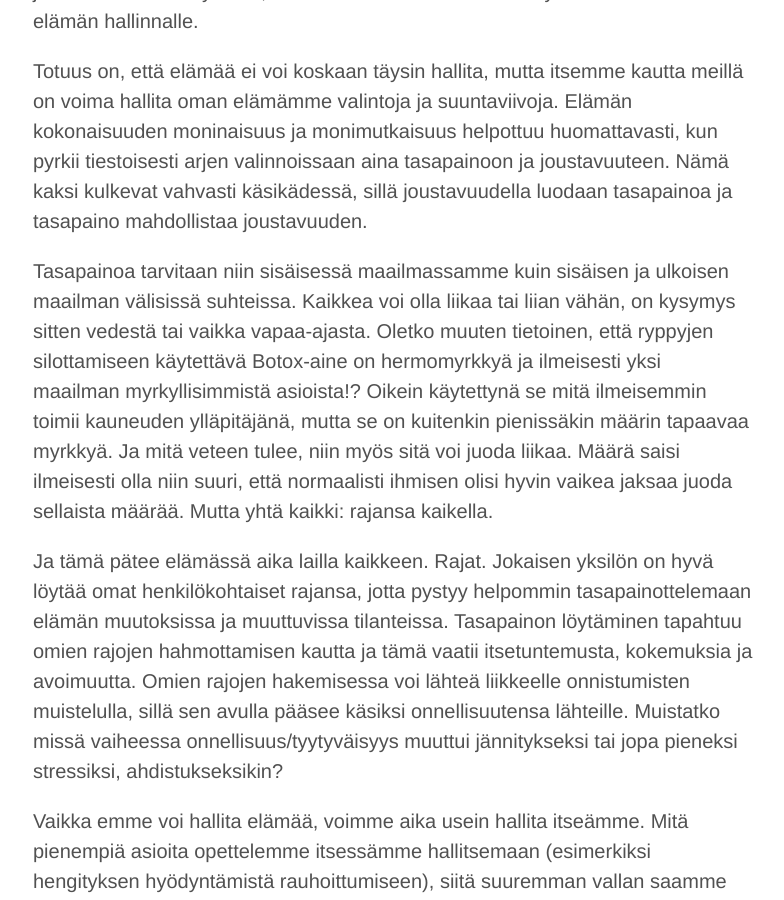
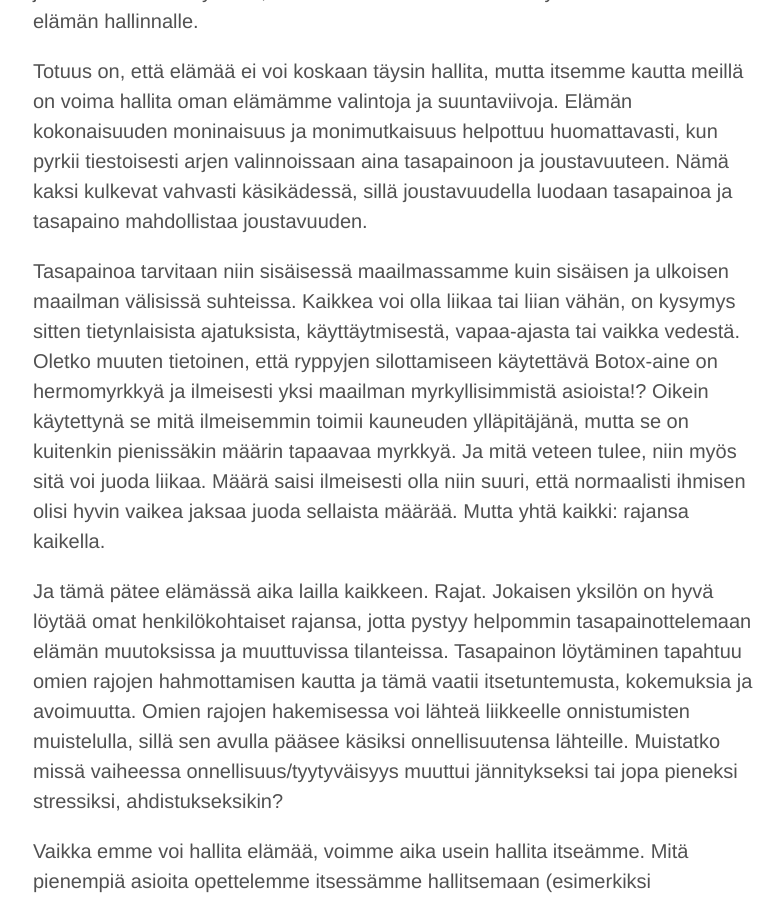
Before and after one commit to niinapiira/neppari.net, a Jekyll site: the page built from _posts/2016-03-17-tasapainoa-ja-joustavuutta-elamaan.md, in a window 1280 px wide and 900 px high, scrolled down 1141 px. Shown: the whole window, without its empty margins (247-1031 px from the left). Built offline with Jekyll 4.4.1, drawn with Linux system fonts in a browser that asks for light colours.

Commit message:
Updated 2016-03-17-tasapainoa-ja-joustavuutta-elamaan.md

```diff
--- a/_posts/2016-03-17-tasapainoa-ja-joustavuutta-elamaan.md
+++ b/_posts/2016-03-17-tasapainoa-ja-joustavuutta-elamaan.md
@@ -12,7 +12,7 @@ Viimeisin oppini, jonka olen valmentajana saanut, liittyy elämän tasapainoon j
 
 Totuus on, että elämää ei voi koskaan täysin hallita, mutta itsemme kautta meillä on voima hallita oman elämämme valintoja ja suuntaviivoja. Elämän kokonaisuuden moninaisuus ja monimutkaisuus helpottuu huomattavasti, kun pyrkii tiestoisesti arjen valinnoissaan aina tasapainoon ja joustavuuteen. Nämä kaksi kulkevat vahvasti käsikädessä, sillä joustavuudella luodaan tasapainoa ja tasapaino mahdollistaa joustavuuden.
 
-Tasapainoa tarvitaan niin sisäisessä maailmassamme kuin sisäisen ja ulkoisen maailman välisissä suhteissa. Kaikkea voi olla liikaa tai liian vähän, on kysymys sitten vedestä tai vaikka vapaa-ajasta. Oletko muuten tietoinen, että ryppyjen silottamiseen käytettävä Botox-aine on hermomyrkkyä ja ilmeisesti yksi maailman myrkyllisimmistä asioista!? Oikein käytettynä se mitä ilmeisemmin toimii kauneuden ylläpitäjänä, mutta se on kuitenkin pienissäkin määrin tapaavaa myrkkyä.
+Tasapainoa tarvitaan niin sisäisessä maailmassamme kuin sisäisen ja ulkoisen maailman välisissä suhteissa. Kaikkea voi olla liikaa tai liian vähän, on kysymys sitten tietynlaisista ajatuksista, käyttäytmisestä, vapaa-ajasta tai vaikka vedestä. Oletko muuten tietoinen, että ryppyjen silottamiseen käytettävä Botox-aine on hermomyrkkyä ja ilmeisesti yksi maailman myrkyllisimmistä asioista!? Oikein käytettynä se mitä ilmeisemmin toimii kauneuden ylläpitäjänä, mutta se on kuitenkin pienissäkin määrin tapaavaa myrkkyä.
 Ja mitä veteen tulee, niin myös sitä voi juoda liikaa. Määrä saisi ilmeisesti olla niin suuri, että normaalisti ihmisen olisi hyvin vaikea jaksaa juoda sellaista määrää. Mutta yhtä kaikki: rajansa kaikella.
 
 Ja tämä pätee elämässä aika lailla kaikkeen. Rajat. Jokaisen yksilön on hyvä löytää omat henkilökohtaiset rajansa, jotta pystyy helpommin tasapainottelemaan elämän muutoksissa ja muuttuvissa tilanteissa. Tasapainon löytäminen tapahtuu omien rajojen hahmottamisen kautta ja tämä vaatii itsetuntemusta, kokemuksia ja avoimuutta. Omien rajojen hakemisessa voi lähteä liikkeelle onnistumisten muistelulla, sillä sen avulla pääsee käsiksi onnellisuutensa lähteille. Muistatko missä vaiheessa onnellisuus/tyytyväisyys muuttui jännitykseksi tai jopa pieneksi stressiksi, ahdistukseksikin?
```
